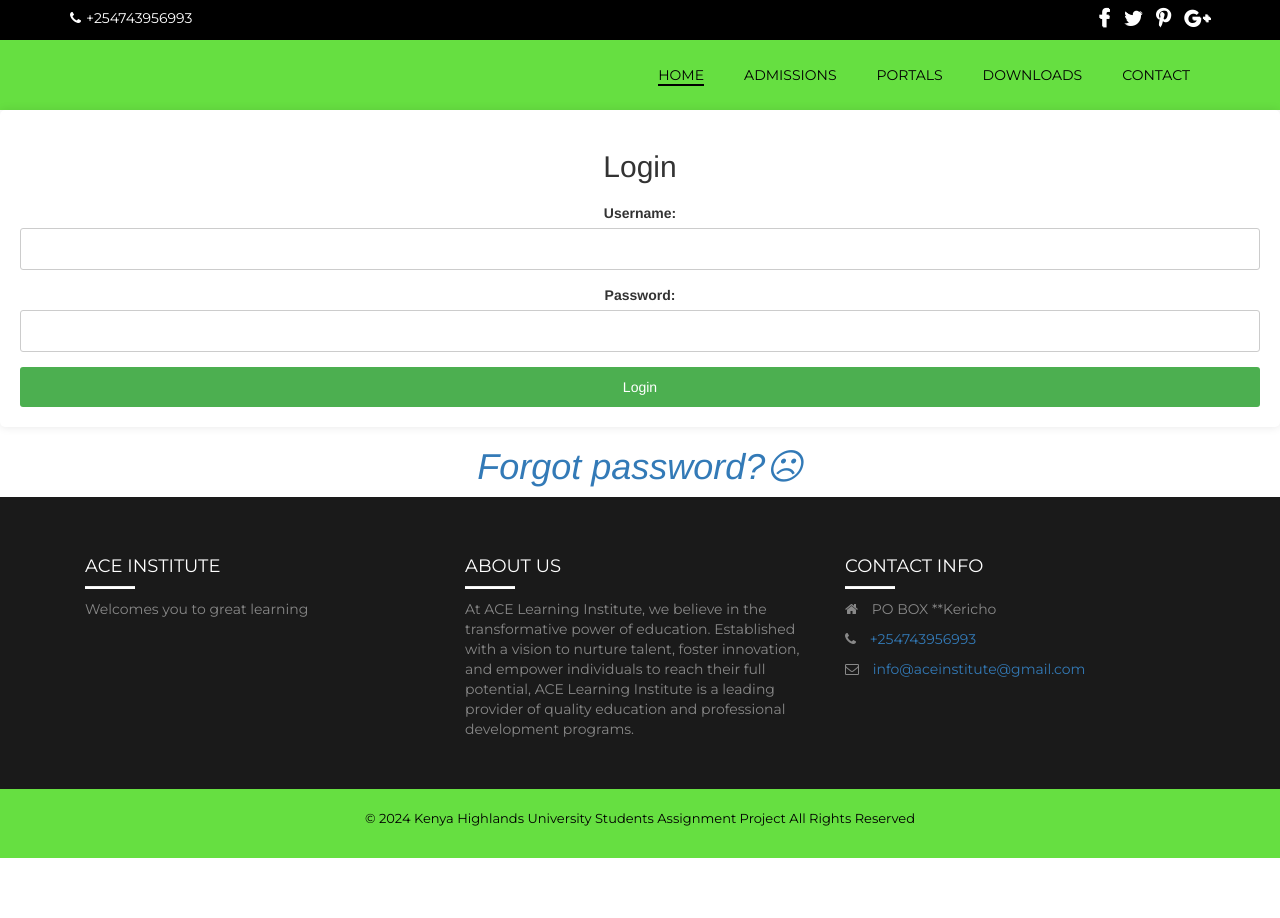
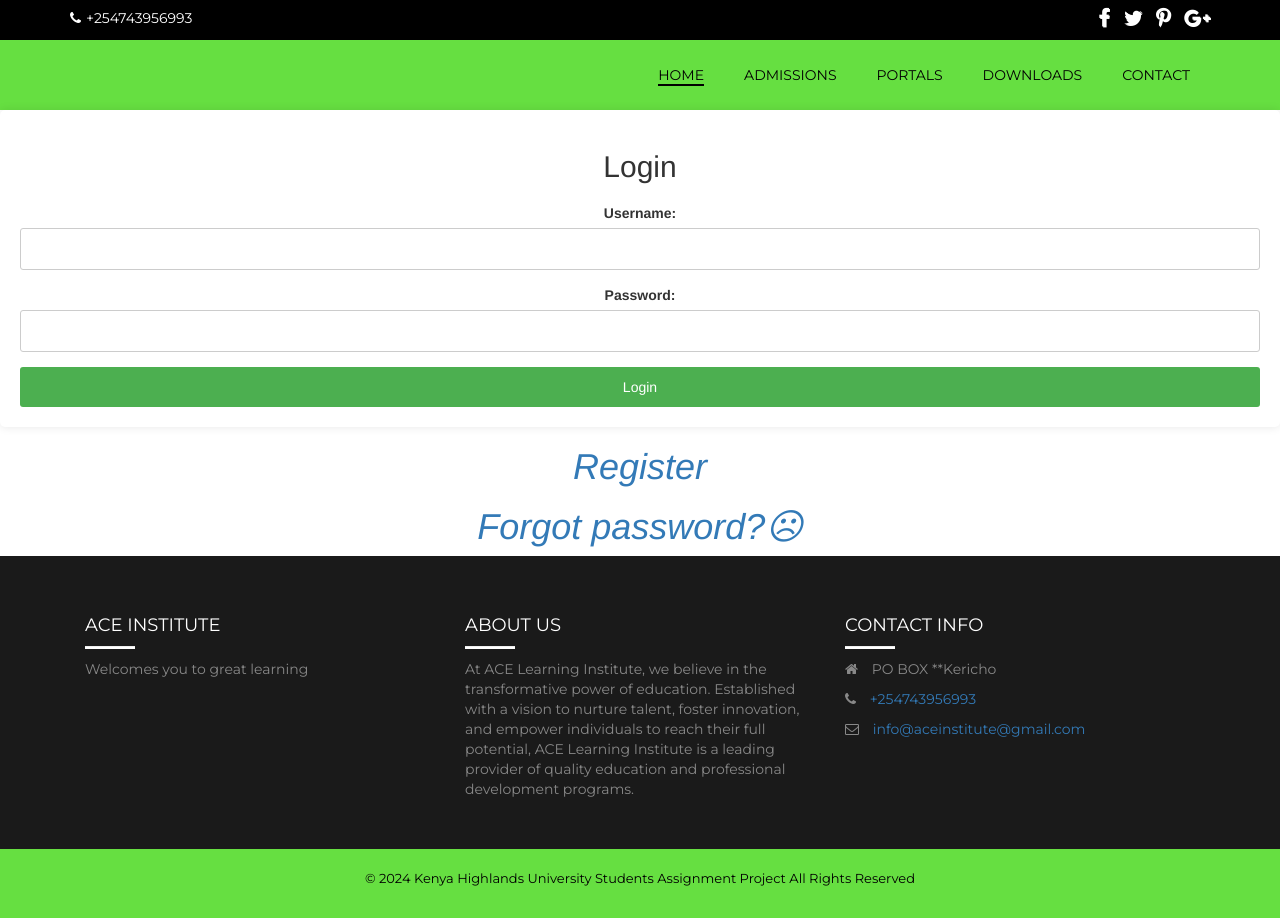
Before and after one commit to Rustydee/ace, a plain HTML site: page portals.html in a window 1280 px wide. Before the commit the page ends 858 px from the top, so only its background shows below. Drawn offline with Linux system fonts and the light colour scheme.

Commit message:
Update portals.html

```diff
--- a/portals.html
+++ b/portals.html
@@ -197,6 +197,7 @@ button:hover {
 		  <button type="submit">Login</button>
 		</form>
 	  </div>
+	<center><p><h1><i><a href="register/index.html">Register</a></i></h1</p></center>
 	 <center><p><h1><i><a href="#">Forgot password?☹</a></i></h1</p></center>
 </center>
 	<footer class="footer">
```
